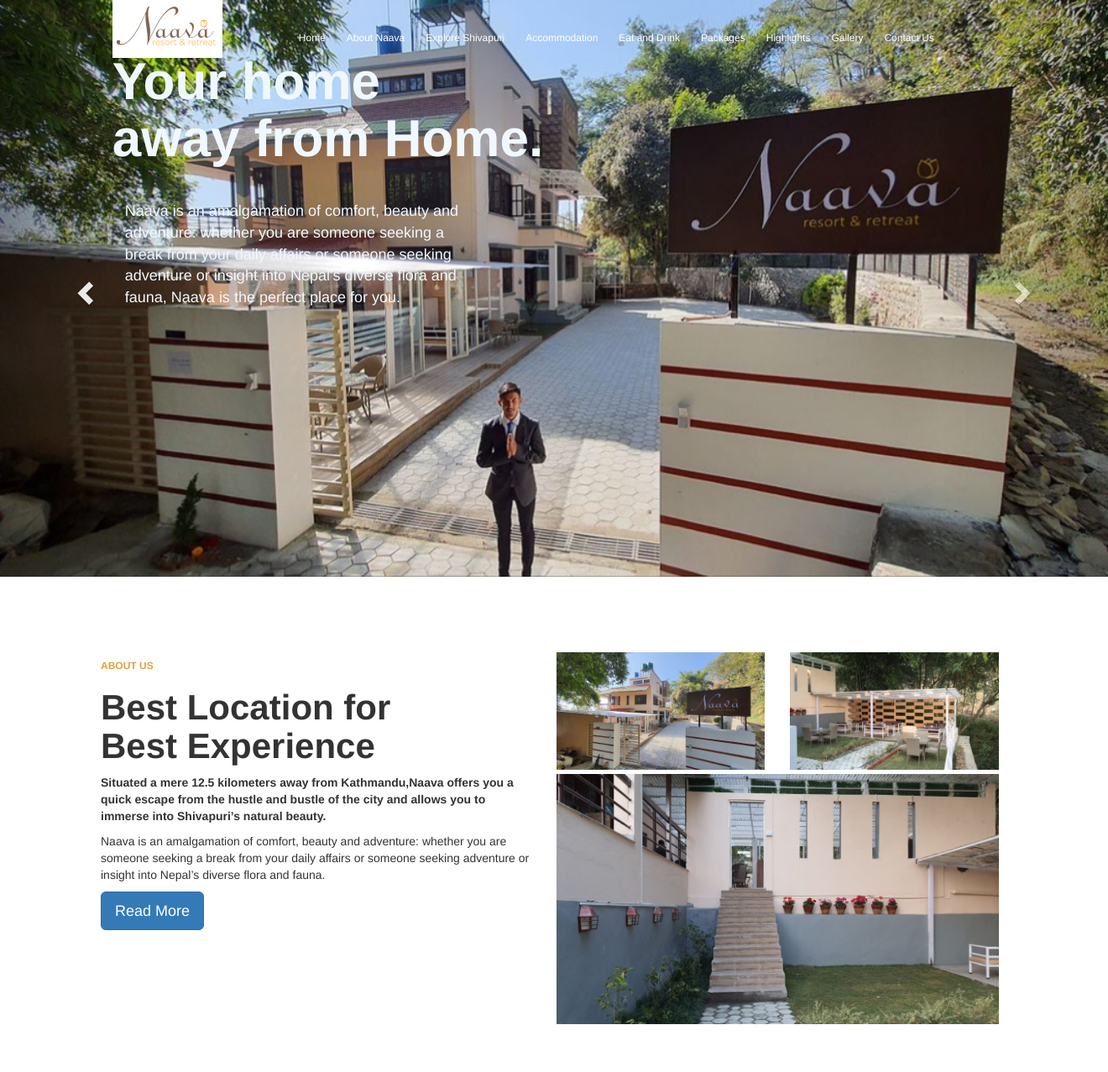
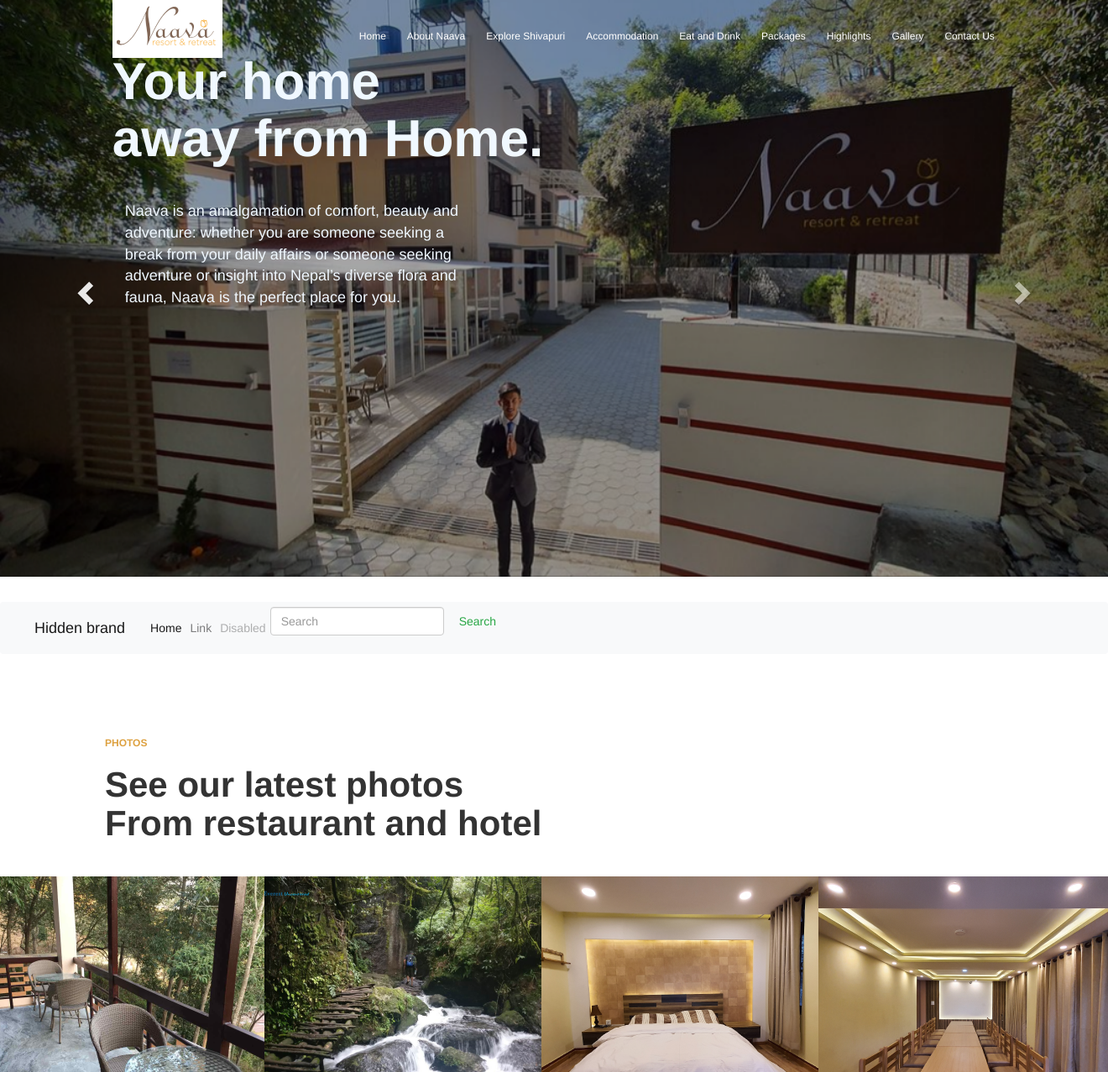
Before and after one commit to Birajramtel/naava_hotel, a PHP site: page /test.php in a window 1320 px wide. Shown: the top 1277 px of the page at 84% size. Run offline with PHP 8.4, Linux system fonts and the light colour scheme.

Commit message:
Changes made

```diff
--- a/css/style.css
+++ b/css/style.css
@@ -18,8 +18,8 @@ body {
 }
 .Header_Content {
   position: absolute;
-  top: 20%;
-  left: 15%;
+  top: 17%;
+  left: 20%;
 }
 .Header_Content_Paragraph {
   position: absolute;
@@ -62,6 +62,9 @@ body {
 .navbar-expand-lg .navbar-nav .nav-link.nav_text {
   color: #fff;
   font-size: 12px;
+}
+.navbar-expand-lg .navbar-toggler {
+  color: #fff;
 }
 .Header::before {
   content: " ";
@@ -232,3 +235,22 @@ ul.breadcrumb li a:hover {
 .testimonial .bg_test .testimonials {
   background-color: #f8f8f8;
 }
+
+.btn-colour-1 {
+  color: #fff;
+  background-color: #61483a;
+  border-color: #61483a;
+  font-weight: bold;
+  letter-spacing: 0.05em;
+  border-radius: 0;
+}
+
+.btn-colour-1:hover,
+.btn-colour-1:active,
+.btn-colour-1:focus,
+.btn-colour-1.active {
+  /* let's darken #004E64 a bit for hover effect */
+  background: #61483a;
+  color: #ffffff;
+  border-color: #61483a;
+}
--- a/includes/header.php
+++ b/includes/header.php
@@ -15,9 +15,7 @@
         <meta property="og:locale" content="en_US" />
         <meta property="og:site_name" content="">
         <meta property="og:image" content="" />
-
         <title>Naava Hotel</title>
-
         <link rel="icon" href="#" type="image/gif" sizes="16x16">
         <link rel="stylesheet" type="text/css" media="screen" href="main.css" />
         <link rel="stylesheet" href="https://stackpath.bootstrapcdn.com/bootstrap/4.1.3/css/bootstrap.min.css" integrity="sha384-MCw98/SFnGE8fJT3GXwEOngsV7Zt27NXFoaoApmYm81iuXoPkFOJwJ8ERdknLPMO"
@@ -34,7 +32,7 @@
                 <div id="myCarousel" class="carousel slide" data-ride="carousel">
                     <div class="carousel-inner">
                         <div class="item active">
-                            <img src="img/Slider_image_1.png" alt="Front View image" style="width:100%; height:auto">
+                            <img src="img/Slider_image_1.png" alt="Front View image" style="width:100%;">
                         </div>
                         <div class="item">
                             <img src="img/Slider_image_2.png" alt="About Our Hotel" style="width:100%;">
@@ -53,28 +51,28 @@
                     </a>
                 </div>
             </div>
-            <div class="container Header_Logo_Content">
+            <div class="container Header_Logo_Content ">
                 <div class="row">
-                    <div class=col-md-2 >
-                        <img src="img/Naava PP.png" alt="Naava Brown Bg logo Image">
+                    <div class="col-2">
+                        <img class="img-fluid float-left" src="img/Naava PP.png" alt="Naava Brown Bg logo Image">
                     </div>
                     <div class="col-10 Header_Content">
                         <nav class="navbar navbar-expand-lg navbar-light">
-                            <button class="navbar-toggler" type="button" data-toggle="collapse" data-target="#navbarNav" aria-controls="navbarNav" aria-expanded="false" aria-label="Toggle navigation">
-                            <span class="navbar-toggler-icon"></span>
+                            <button class="navbar-toggler ml-auto" type="button" data-toggle="collapse" data-target="#navbarTogglerDemo01" aria-controls="navbarTogglerDemo01" aria-expanded="false" aria-label="Toggle navigation">
+                                <span class="navbar-toggler-icon"></span>
                             </button>
-                            <div class="collapse navbar-collapse" id="navbarNav">
+                            <div class="collapse navbar-collapse" id="navbarTogglerDemo01">
                                 <ul class="navbar-nav pl-2">
-                                    <li class="nav-item pl-4 ">
+                                    <li class="nav-item pl-4">
                                         <a class="nav-link active nav_text" href="index.php">Home<span class="sr-only">(current)</span></a>
                                     </li>
                                     <li class="nav-item pl-4">
                                         <a class="nav-link nav_text" href="about.php">About Naava</a>
                                     </li>
-                                    <li class="nav-item pl-4 ">
+                                    <li class="nav-item pl-4">
                                         <a class="nav-link nav_text" href="#">Explore Shivapuri</a>
                                     </li>
-                                    <li class="nav-item pl-4 ">
+                                    <li class="nav-item pl-4">
                                         <a class="nav-link nav_text" href="accommodation.php">Accommodation</a>
                                     </li>
                                     <li class="nav-item pl-4">
@@ -98,10 +96,10 @@
                     </div>
                 </div>
             </div>
-            <div class="container Header_Content_Paragraph col-10">
-                <h1 class= "header_1 pt-1"><strong><b> Your home <br> away from Home.</b></strong> </h1>
-                <div class="col-5 pt-5">
-                    <p>Naava is an amalgamation of comfort, beauty and adventure: whether you are
+            <div class="container Header_Content_Paragraph col-10 ">
+                <h1 class= "header_1 pt-1 d-none d-md-block"><strong><b> Your home <br> away from Home.</b></strong> </h1>
+                <div class="col-md-5 col-sm-2 pt-5 ">
+                    <p class="d-none d-md-block">Naava is an amalgamation of comfort, beauty and adventure: whether you are
                         someone seeking a break from your daily affairs or someone seeking adventure
                         or insight into Nepal’s diverse flora and fauna, Naava is the perfect place for you.
                     </p>
--- a/test.php
+++ b/test.php
@@ -1,147 +1,135 @@
-<?php
-    include('includes/header.php')
-?>
-    <body>
-        <section>
-            <!-- About page -->
-            <div class="container mt-5 mb-5">
-                <div class="row mt-5 mr-3">
-                    <div class="col-6 mt-5 pl-5">
-                        <h6 class="Header_6"> <strong>ABOUT US</strong></h6>
-                        <h2 class="Header_2"> <strong><b>Best Location for <br> Best Experience </b></strong></h2>
-                        <p><strong>Situated a mere 12.5 kilometers away from Kathmandu,Naava offers you a quick escape
-                            from the hustle and bustle of the city and allows you to immerse into Shivapuri’s natural beauty.
-                            </strong>
-                        </p>
-                        <p>Naava is an amalgamation of comfort,
-                            beauty and adventure: whether you are
-                            someone seeking a break from your daily
-                            affairs or someone seeking adventure or
-                            insight into Nepal’s diverse flora and
-                            fauna.
-                        </p>
-                        <button class="btn btn-lg btn-primary">Read More</button>
+<!DOCTYPE html>
+<html>
+    <head>
+        <meta charset="UTF-8" />
+        <meta http-equiv="X-UA-Compatible" content="ie=edge">
+        <meta name="viewport" content="width=device-width, initial-scale=1.0">
+        <meta name="description" content="">
+        <meta name="keywords" content="">
+        <!-- <meta name="robots" content="noindex"> -->
+        <meta name="author" content="">
+        <meta property="og:type" content="website" />
+        <meta propery="og:title" content="">
+        <meta property="og:description" content="" />
+        <meta property="og:url" content="" />
+        <meta property="og:locale" content="en_US" />
+        <meta property="og:site_name" content="">
+        <meta property="og:image" content="" />
+        <title>Naava Hotel</title>
+        <link rel="icon" href="#" type="image/gif" sizes="16x16">
+        <link rel="stylesheet" type="text/css" media="screen" href="main.css" />
+        <link rel="stylesheet" href="https://stackpath.bootstrapcdn.com/bootstrap/4.1.3/css/bootstrap.min.css" integrity="sha384-MCw98/SFnGE8fJT3GXwEOngsV7Zt27NXFoaoApmYm81iuXoPkFOJwJ8ERdknLPMO"
+        crossorigin="anonymous">
+        <link rel="stylesheet" href="css/style.css">
+        <link rel="stylesheet" href="https://cdnjs.cloudflare.com/ajax/libs/font-awesome/4.7.0/css/font-awesome.min.css">
+        <link rel="stylesheet" href="https://maxcdn.bootstrapcdn.com/bootstrap/3.4.1/css/bootstrap.min.css">
+        <script src="https://ajax.googleapis.com/ajax/libs/jquery/3.5.1/jquery.min.js"></script>
+        <script src="https://maxcdn.bootstrapcdn.com/bootstrap/3.4.1/js/bootstrap.min.js"></script>
+    </head>
+    <header>
+        <div class="Header mb-5">
+            <div class="Header_Image">
+                <div id="myCarousel" class="carousel slide" data-ride="carousel">
+                    <div class="carousel-inner">
+                        <div class="item active">
+                            <img src="img/Slider_image_1.png" alt="Front View image" style="width:100%;">
+                        </div>
+                        <div class="item">
+                            <img src="img/Slider_image_2.png" alt="About Our Hotel" style="width:100%;">
+                        </div>
+                        <div class="item">
+                            <img src="img/Slider_image_3.png" alt="Rooms" style="width:100%;">
+                        </div>
                     </div>
-                    <div class="col-6 mt-5 pb-5">
-                        <div class="row pb-2">
-                            <div class="col-6">
-                                <img src="img/Hotel Location 1.png" class="img-fluid" alt="Hotel Location">
+                    <a class="left carousel-control" href="#myCarousel" data-slide="prev">
+                        <span class="glyphicon glyphicon-chevron-left"></span>
+                        <span class="sr-only">Previous</span>
+                    </a>
+                    <a class="right carousel-control pl-2" href="#myCarousel" data-slide="next">
+                        <span class="glyphicon glyphicon-chevron-right "></span>
+                        <span class="sr-only ">Next</span>
+                    </a>
+                </div>
+            </div>
+            <div class="container Header_Logo_Content ">
+                <div class="row">
+                    <div class="col-2">
+                        <img class="img-fluid float-left" src="img/Naava PP.png" alt="Naava Brown Bg logo Image">
+                    </div>
+                    <div class="col-10 pl-5 Header_Content">
+                        <nav class="navbar navbar-expand-lg navbar-light">
+                            <button class="navbar-toggler" type="button" data-toggle="collapse" data-target="#navbarNav" aria-controls="navbarNav" aria-expanded="false" aria-label="Toggle navigation">
+                            <span class="navbar-toggler-icon"></span>
+                            </button>
+                            <div class="collapse navbar-collapse" id="navbarNav">
+                                <ul class="navbar-nav pl-2">
+                                    <li class="nav-item pl-4">
+                                        <a class="nav-link active nav_text" href="index.php">Home<span class="sr-only">(current)</span></a>
+                                    </li>
+                                    <li class="nav-item pl-4">
+                                        <a class="nav-link nav_text" href="about.php">About Naava</a>
+                                    </li>
+                                    <li class="nav-item pl-4 ">
+                                        <a class="nav-link nav_text" href="#">Explore Shivapuri</a>
+                                    </li>
+                                    <li class="nav-item pl-4 ">
+                                        <a class="nav-link nav_text" href="accommodation.php">Accommodation</a>
+                                    </li>
+                                    <li class="nav-item pl-4">
+                                        <a class="nav-link nav_text" href="eat_and_drink.php">Eat and Drink</a>
+                                    </li>
+                                    <li class="nav-item pl-4 ">
+                                        <a class="nav-link nav_text" href="#">Packages</a>
+                                    </li>
+                                    <li class="nav-item pl-4">
+                                        <a class="nav-link nav_text" href="#">Highlights</a>
+                                    </li>
+                                    <li class="nav-item pl-4">
+                                        <a class="nav-link nav_text" href="#">Gallery</a>
+                                    </li>
+                                    <li class="nav-item pl-4">
+                                        <a class="nav-link nav_text" href="contact.php">Contact Us</a>
+                                    </li>
+                                </ul>
                             </div>
-                            <div class="col-6">
-                                <img src="img/Hotel_Location 2.png" class="img-fluid" alt="Hotel Location">
-                            </div>
-                        </div>
-                        <img src="img/Hotel_Location 3.png" class="img-fluid" alt="Hotel Location" width="100%">
+                        </nav>
                     </div>
                 </div>
             </div>
-            <!-- Package page -->
-            <div class="Section_Hero">
-                <div class="Section_Hero_Image">
-                    <img src="img/Hotel_Front.png" alt="Hotel Front View" class = "package_image" width="100%">
-                </div>
-                <div class="Section_Hero_Inside pl-5">
-                    <div class="container">
-                        <h6 class="Header_6"> <strong>Packages</strong></h6>
-                        <h2 class="Header_2_white"><strong><b>We bring you better<br>among the best.</b></strong></h2>
-                        <div class="row">
-                            <div class="col-3">
-                                <div class="card" style="width: 23rem;">
-                                    <img class="card-img-top " src="img/Seminar Hall from Back.png" alt="Seminar Hall from Back">
-                                    <div class="card-body">
-                                        <h5 class="card-title"><strong> B&B </strong></h5>
-                                        <p class="card-text">This includes accommodation for 2 and served with continental breakfast in the morning.</p>
-                                        <a href="#" class="btn btn-primary float-right">Take this</a>
-                                    </div>
-                                </div>
-                            </div>
-                            <div class="col-3">
-                                <div class="card" style="width: 23rem;">
-                                    <img class="card-img-top" src="img/Seminar Hall from Back.png" alt="Seminar Hall from Back">
-                                    <div class="card-body">
-                                        <h5 class="card-title"><strong> Full Board </strong></h5>
-                                        <p class="card-text">This includes accommodation for 2 and served with continental breakfast in the morning.</p>
-                                        <a href="#" class="btn btn-primary float-right">Take this</a>
-                                    </div>
-                                </div>
-                            </div>
-                            <div class="col-3">
-                                <div class="card" style="width: 23rem;">
-                                    <img class="card-img-top" src="img/Seminar Hall from Back.png" alt="Seminar Hall from Back">
-                                    <div class="card-body">
-                                        <h5 class="card-title"><strong> Full Board Premium </strong></h5>
-                                        <p class="card-text">This includes accommodation for 2 and served with continental premium breakfast.</p>
-                                        <a href="#" class="btn btn-primary float-right">Take this</a>
-                                    </div>
-                                </div>
-                            </div>
-                            <div class="col-3">
-                                <div class="card" style="width: 23rem;">
-                                    <img class="card-img-top" src="img/Seminar Hall from Back.png" alt="Seminar Hall from Back">
-                                    <div class="card-body">
-                                        <h5 class="card-title"><strong> Half Board </strong></h5>
-                                        <p class="card-text">This includes accommodation for 2 and served with continental breakfast in the morning.</p>
-                                        <a href="#" class="btn btn-primary float-right">Take this</a>
-                                    </div>
-                                </div>
-                            </div>
-                        </div>
-                    </div>
+            <div class="container Header_Content_Paragraph col-10">
+                <h1 class= "header_1 pt-1"><strong><b> Your home <br> away from Home.</b></strong> </h1>
+                <div class="col-md-5 col-sm-2 pt-5">
+                    <p>Naava is an amalgamation of comfort, beauty and adventure: whether you are
+                        someone seeking a break from your daily affairs or someone seeking adventure
+                        or insight into Nepal’s diverse flora and fauna, Naava is the perfect place for you.
+                    </p>
                 </div>
             </div>
-            <div class="container mt-5">
-                <div class="row mt-5 mr-3">
-                    <div class="col-6 mt-5 pl-5">
-                        <h6 class="Header_6"><strong>HIGHLIGHTS</strong> </h6>
-                        <h2 class="Header_2"> <strong> <b>What you get <br>In a nutshell</b> </strong></h2>
-                    </div>
-                    <div class="col-6 mt-5 pb-2">
-                        <button class="btn btn-primary btn-lg  mr-5 float-right">Explore</button>
-                    </div>
-                </div>
-                <div class="row package_header">
-                    <div class="col-6 pl-5">
-                        <img src="img/Bishnudwaar.png" class="img-float pb-2" alt="Bishnudwaar">
-                        <h2><strong>Bird Watching</strong></h2>
-                        <p>Shivapuri has played a vital role in bird conservation and tourism.
-                            886 species of birds have been recorded in Nepal, which are about 9% of
-                            the total bird species found worldwide. Among them, 42 species are globally
-                            threatened and 35 globally near threatened. Among them 311 bird species,
-                            including 117 migratory birds have been found in Shivapuri, making it an
-                            ornithologist’s paradise.</p>
-                    </div>
-                    <div class="col-6">
-                        <img src="img/Teen Chuli.png" class="img-float pb-2" alt="Teen Chuli">
-                        <h2><strong>Hike and Jungle Safari</strong></h2>
-                        <p>Your perfect adventure guide.
-                            Available hiking routes:
-                        </p>
-                    </div>
-                    <div class="col-6 pl-5">
-                        <img src="img/Day Package - Picnic.png" class="img-float pb-2" alt="Day Package - Picnic">
-                        <h2><strong>Day Package - Picnic </strong></h2>
-                        <p>Picnics are perfect means of getaway from the urban hustle and daily grind.
-                            At Naava, you can book a picnic spot and spend time with your family. We
-                            have the capacity of managing picnic for 100 participants and have variety
-                            of menu to offer to our respected guest.
-                        </p>
-                    </div>
-                    <div class="col-6">
-                        <img src="img/Meeting and Seminar.png" class="img-float pb-2" alt="Meeting and Seminar">
-                        <h2><strong>Meeting and Seminar</strong></h2>
-                        <p>Imagine holding a most productive workshop or a seminar, or even just
-                            a brainstorming session, in a fresh, natural environment that's so
-                            conveniently located, you'll appreciate how much time is saved in
-                            arranging one, Imagine the unleashing of creativity and the opening
-                            of minds, thats ensured by the wonderfully refreshing and cozy ambience.
-                            We have capacity of 20 person in a round table layout and 30 in theatre
-                            style set up.
-                        </p>
-                    </div>
-                </div>
-            </div>
-
-        </section>
+        </div>
+    </header>
+    <nav class="navbar navbar-expand-lg navbar-light bg-light">
+        <button class="navbar-toggler" type="button" data-toggle="collapse" data-target="#navbarTogglerDemo01" aria-controls="navbarTogglerDemo01" aria-expanded="false" aria-label="Toggle navigation">
+            <span class="navbar-toggler-icon"></span>
+        </button>
+        <div class="collapse navbar-collapse" id="navbarTogglerDemo01">
+            <a class="navbar-brand" href="#">Hidden brand</a>
+            <ul class="navbar-nav mr-auto mt-2 mt-lg-0">
+            <li class="nav-item active">
+                <a class="nav-link" href="#">Home <span class="sr-only">(current)</span></a>
+            </li>
+            <li class="nav-item">
+                <a class="nav-link" href="#">Link</a>
+            </li>
+            <li class="nav-item">
+                <a class="nav-link disabled" href="#">Disabled</a>
+            </li>
+            </ul>
+            <form class="form-inline my-2 my-lg-0">
+                <input class="form-control mr-sm-2" type="search" placeholder="Search" aria-label="Search">
+                <button class="btn btn-outline-success my-2 my-sm-0" type="submit">Search</button>
+            </form>
+        </div>
+    </nav>
 
 <?php
     include('includes/footer.php')
```
Also changed, not shown: index.php (+28 -31 lines), img/Slider_image_1.png.
